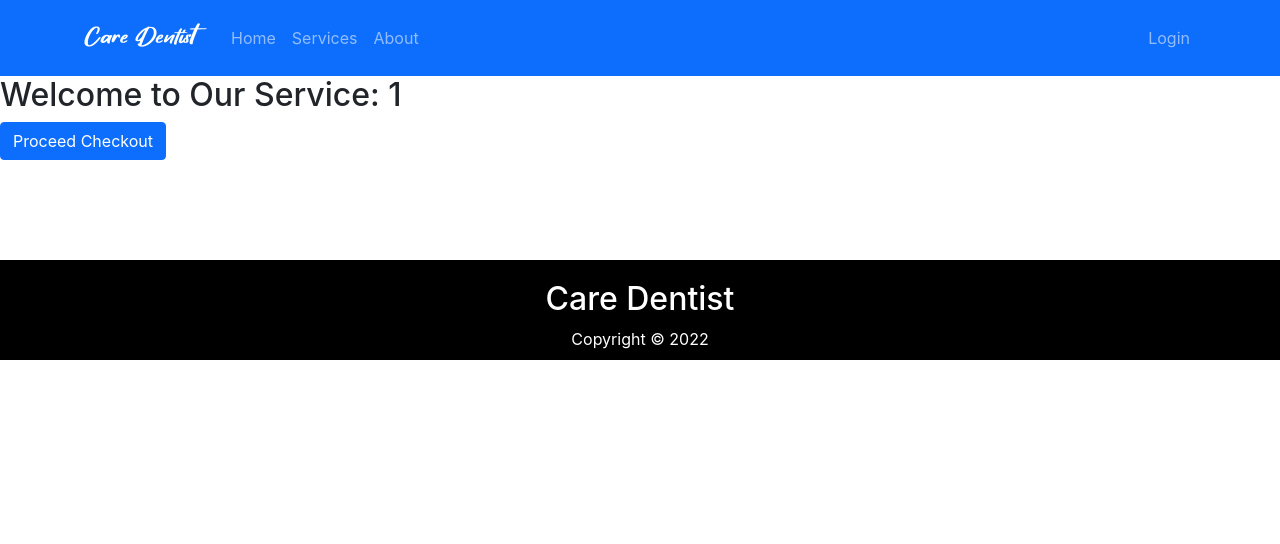
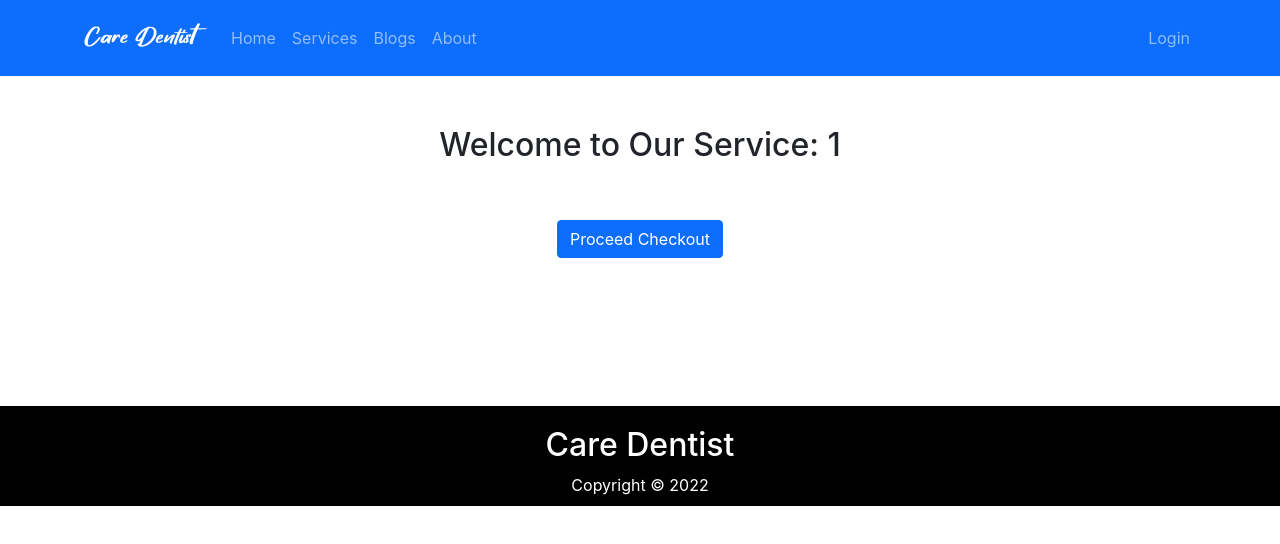
Before and after one commit to mdohidurzaman/care-dentist, a React (Create React App) app: page /service/1 in a window 1280 px wide. Shown: the top 544 px of the page. Built offline with nearby package versions, Linux system fonts and the light colour scheme; no server answers.

Commit message:
added some design

```diff
--- a/src/App.js
+++ b/src/App.js
@@ -11,6 +11,7 @@ import Register from "./Pages/Login/Register/Register";
 import Services from "./Pages/Home/Services/Services";
 import RequireAuth from "./Pages/Login/RequireAuth/RequireAuth";
 import Checkout from "./Pages/Checkout/Checkout/Checkout";
+import Blogs from "./Pages/Blogs/Blogs";
 function App() {
   return (
     <div>
@@ -31,6 +32,7 @@ function App() {
           }
         ></Route>
         <Route path="/about" element={<About></About>}></Route>
+        <Route path="/blogs" element={<Blogs></Blogs>}></Route>
         <Route path="/login" element={<Login></Login>}></Route>
         <Route path="/register" element={<Register></Register>}></Route>
         <Route path="*" element={<NotFound></NotFound>}></Route>
--- /dev/null
+++ b/src/Pages/Blogs/Blogs.js
@@ -0,0 +1,11 @@
+import React from "react";
+
+const Blogs = () => {
+  return (
+    <div>
+      <h1>This is Blogs page</h1>
+    </div>
+  );
+};
+
+export default Blogs;
--- a/src/Pages/Home/Services/Services.css
+++ b/src/Pages/Home/Services/Services.css
@@ -17,7 +17,7 @@
     grid-template-columns: repeat(1, 1fr);
   }
 }
-@media only screen and (min-width: 577px) and (max-width: 992) {
+@media only screen and (max-width: 992) {
   .services-container {
     grid-template-columns: repeat(2, 1fr);
   }
--- /dev/null
+++ b/src/Pages/ServiceDetails/ServiceDetails.css
@@ -0,0 +1,4 @@
+.service-details {
+  text-align: center;
+  margin: 50px 0;
+}
--- a/src/Pages/ServiceDetails/ServiceDetails.js
+++ b/src/Pages/ServiceDetails/ServiceDetails.js
@@ -1,13 +1,14 @@
 import React from "react";
+import "./ServiceDetails.css";
 import { Link, useParams } from "react-router-dom";
 
 const ServiceDetails = () => {
   const { serviceid } = useParams();
   return (
-    <div>
+    <div className="service-details">
       <h2>Welcome to Our Service: {serviceid}</h2>
       <Link to="/checkout">
-        <button className="btn btn-primary">Proceed Checkout</button>
+        <button className="btn btn-primary my-5">Proceed Checkout</button>
       </Link>
     </div>
   );
--- a/src/Pages/Share/Header/Header.js
+++ b/src/Pages/Share/Header/Header.js
@@ -34,6 +34,9 @@ const Header = () => {
               <Nav.Link as={Link} to="/services">
                 Services
               </Nav.Link>
+              <Nav.Link as={Link} to="/blogs">
+                Blogs
+              </Nav.Link>
               <Nav.Link as={Link} to="/about">
                 About
               </Nav.Link>
```
Also changed, not shown: src/Pages/Blogs/Blogs.css (added).
